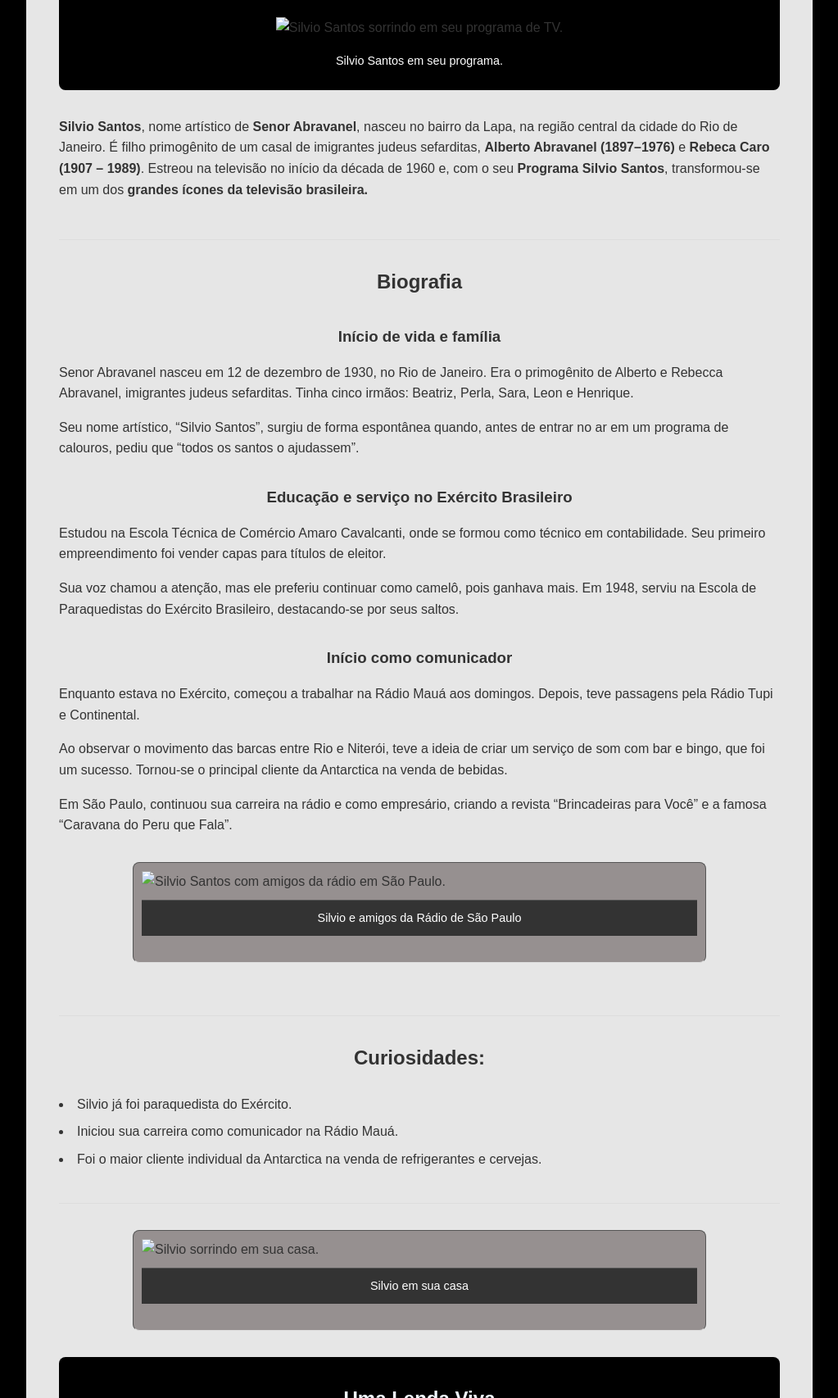
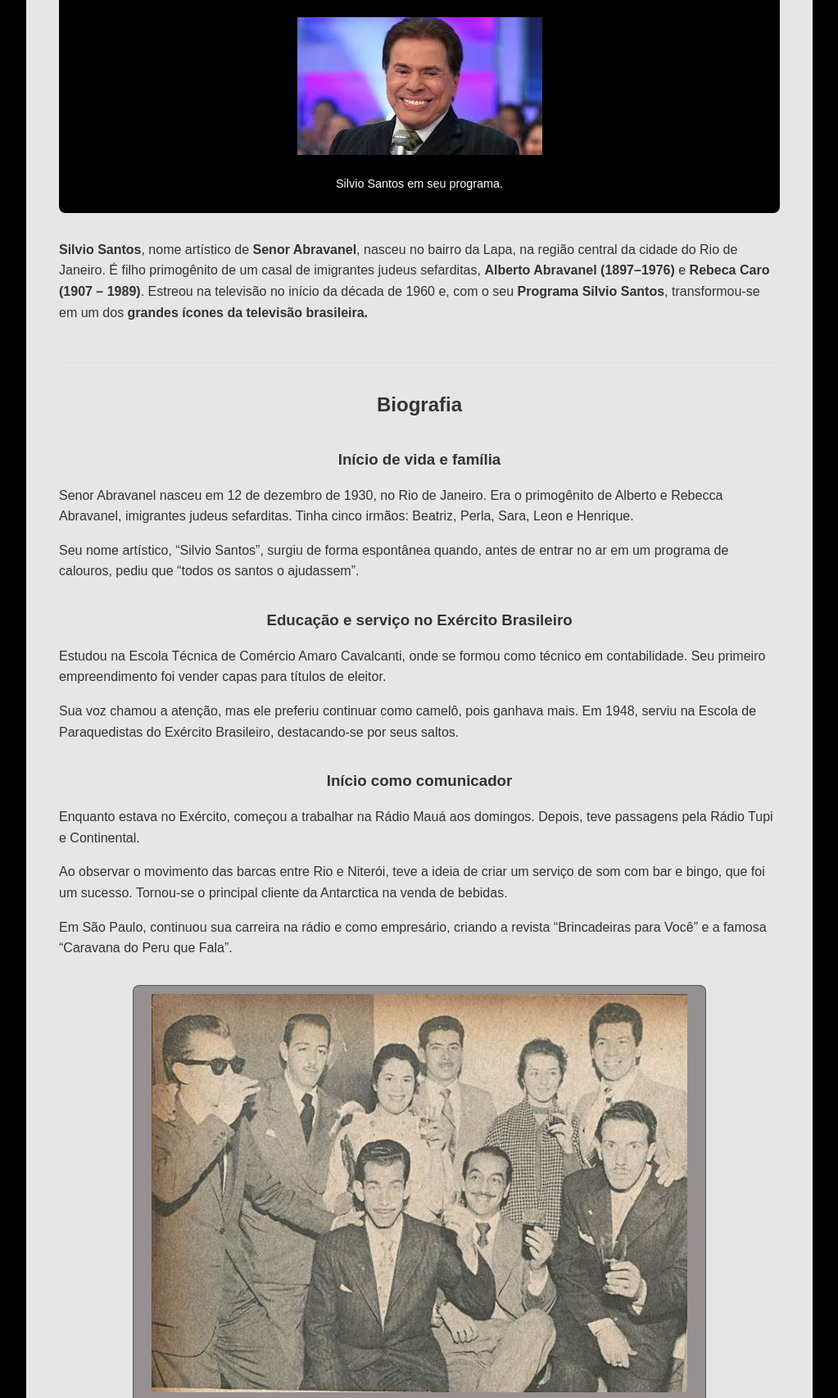
Before and after one commit to matheus3070/Tributo-Silvio-Santos, a plain HTML site: page index.html in a window 1280 px wide. Shown: the part 174-1880 px from the top of the page at 82% size, without its empty margins (128-1151 px from the left). Drawn offline with Linux system fonts and the light colour scheme; files that its build step writes are made by us from their sources.

Commit message:
correção de csse img

```diff
--- a/index.html
+++ b/index.html
@@ -4,7 +4,7 @@
     <meta charset="UTF-8" />
     <meta name="viewport" content="width=device-width, initial-scale=1.0" />
     <title>Tributo ao Silvio Santos</title>
-    <link rel="stylesheet" href="css/styles.css" />
+    <link rel="stylesheet" href="styles.css" />
   </head>
   <body>
     <main class="container">
@@ -12,7 +12,7 @@
         <h1 class="titulo1">Silvio Santos</h1>
         <figure>
           <img
-            src="img/silvio1.jpg"
+            src="silvio1.jpg"
             alt="Silvio Santos sorrindo em seu programa de TV."
             class="imagem1"
           />
@@ -85,7 +85,7 @@
 
           <figure class="imagem-destaque">
             <img
-              src="img/silvio2.jpg"
+              src="silvio2.jpg"
               alt="Silvio Santos com amigos da rádio em São Paulo."
             />
             <figcaption>Silvio e amigos da Rádio de São Paulo</figcaption>
@@ -106,7 +106,7 @@
       </aside>
 
       <figure class="imagem-destaque">
-        <img src="img/silvio3.jpg" alt="Silvio sorrindo em sua casa." />
+        <img src="silvio3.jpg" alt="Silvio sorrindo em sua casa." />
         <figcaption>Silvio em sua casa</figcaption>
       </figure>
 
```
